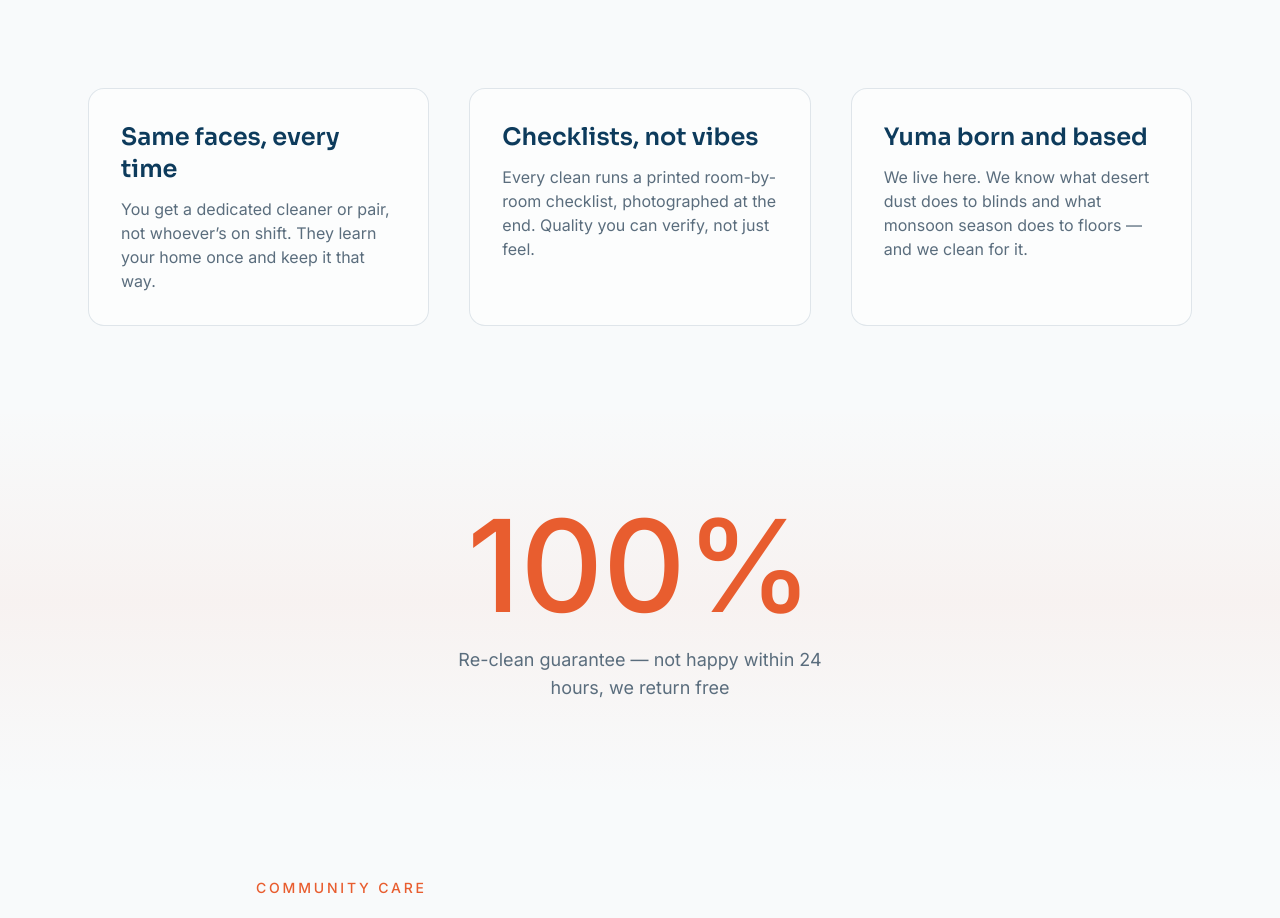
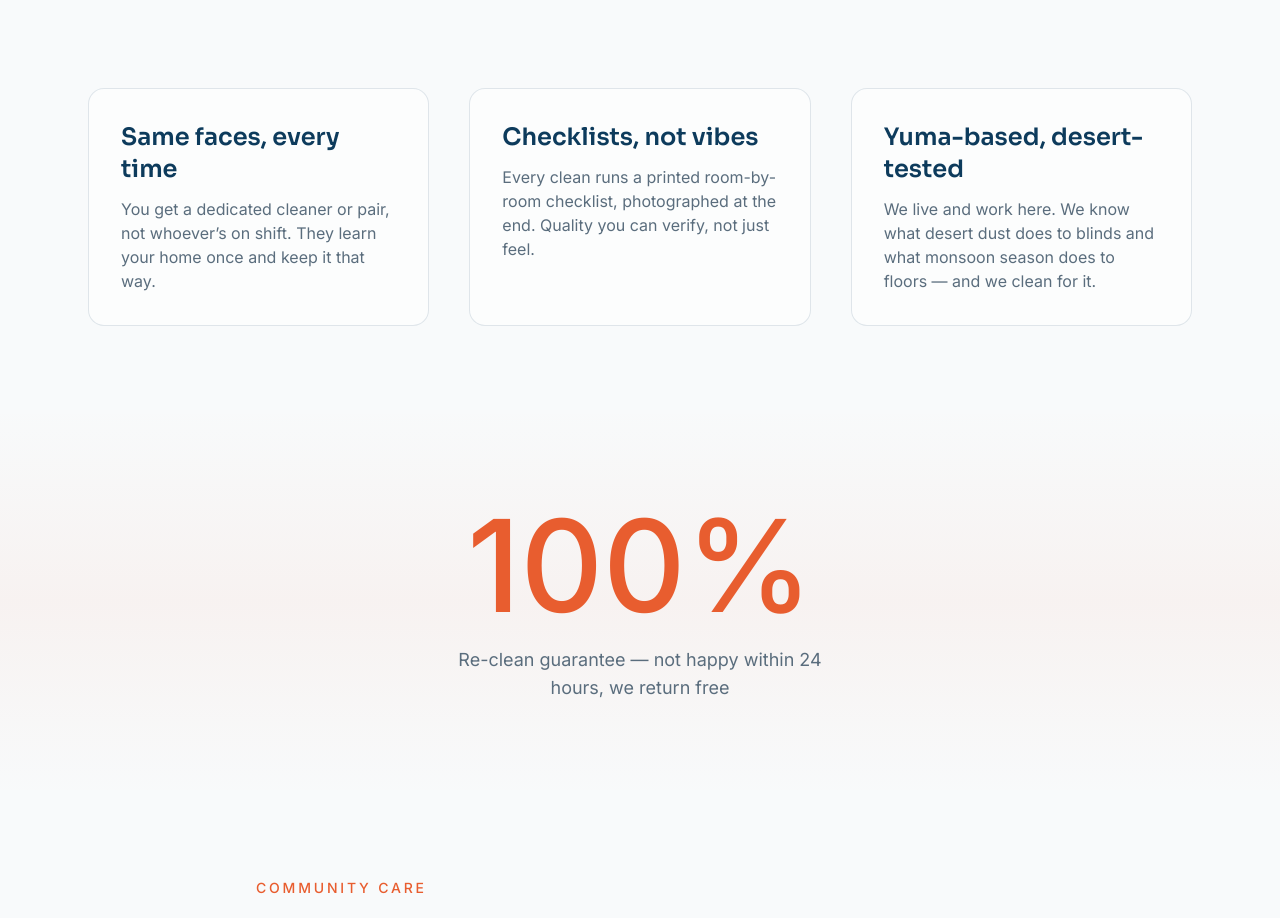
Before and after one commit to carnagecreations/desertshine, a Next.js app: page /about in a window 1280 px wide. Shown: the part 1120-2038 px from the top of the page. Built offline with nearby package versions, Linux system fonts and the light colour scheme.

Commit message:
Fix inaccurate 'Yuma born' claim on About page
Owner wasn't born in Yuma. Changed value card from 'Yuma born and based'
to 'Yuma-based, desert-tested' and body to 'We live and work here' —
accurate while keeping the local-knowledge angle.

```diff
--- a/app/about/page.tsx
+++ b/app/about/page.tsx
@@ -17,7 +17,7 @@ export const metadata: Metadata = {
 const VALUES = [
   { title: 'Same faces, every time', body: 'You get a dedicated cleaner or pair, not whoever’s on shift. They learn your home once and keep it that way.' },
   { title: 'Checklists, not vibes', body: 'Every clean runs a printed room-by-room checklist, photographed at the end. Quality you can verify, not just feel.' },
-  { title: 'Yuma born and based', body: 'We live here. We know what desert dust does to blinds and what monsoon season does to floors — and we clean for it.' },
+  { title: 'Yuma-based, desert-tested', body: 'We live and work here. We know what desert dust does to blinds and what monsoon season does to floors — and we clean for it.' },
 ];
 
 export default function AboutPage() {
```
